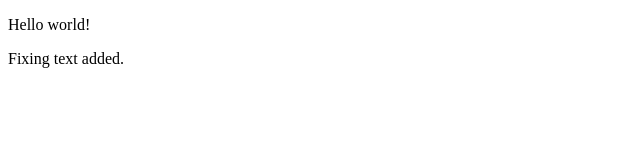
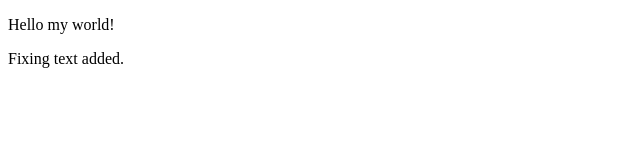
Before and after one commit to george-sirin/test, a plain HTML site: page index.html in a window 1280 px wide. Shown: the full height of the page, 0-640 px from the left. Drawn offline with Linux system fonts and the light colour scheme.

Commit message:
add word to first line

```diff
--- a/index.html
+++ b/index.html
@@ -6,7 +6,7 @@
     <title>Document</title>
 </head>
 <body>
-    <p>Hello world!</p>
+    <p>Hello my world!</p>
     <p>Fixing text added.</p>
 </body>
 </html>
```
